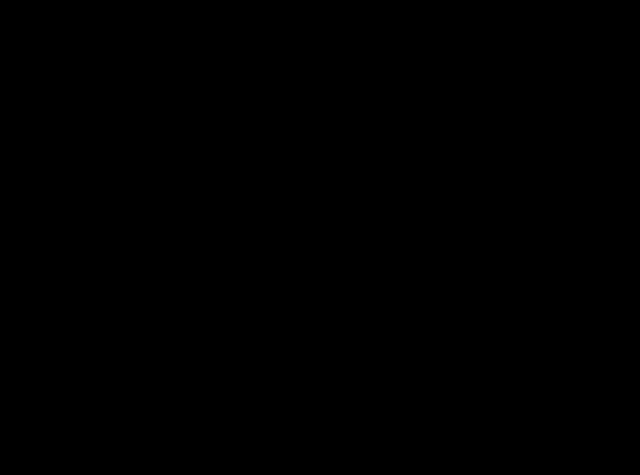
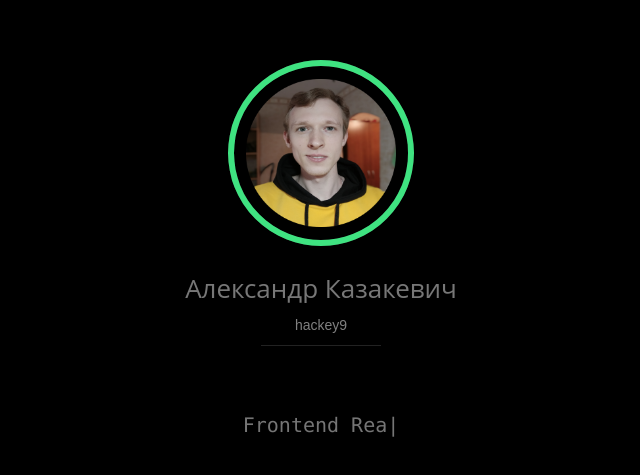
Before and after one commit to hackey9/hackey-me, a React (Create React App) app: page / in a window 1280 px wide. Shown: the part 149-624 px from the top of the page, without its empty margins (319-959 px from the left). Built offline with nearby package versions, Linux system fonts and the light colour scheme.

Commit message:
Refactoring 2

```diff
--- a/src/Components/Elements/Meet/Pro.tsx
+++ b/src/Components/Elements/Meet/Pro.tsx
@@ -31,11 +31,7 @@ const Driver: FC<{ strings: string[], delay?: number }> = ({strings, delay}) =>
     useEffect(() => {
         const handle = setTimeout(enable, (delay ?? 0) * 1000);
         return () => clearTimeout(handle);
-    }, [delay])
-
-    useEffect(() => {
-        console.log(enabled);
-    }, [enabled])
+    }, [delay]);
 
     const handlePrintEnd = useCallback(() => {
 
--- a/src/Components/Pages/Meet/Meet.tsx
+++ b/src/Components/Pages/Meet/Meet.tsx
@@ -29,4 +29,8 @@ const Meet: FC<{ loading?: boolean }> = ({loading}) => {
 export default Meet;
 
 
-const Layout: FC = () => <motion.div layout className={css.layout}/>
+const Layout: FC = ({children}) => (
+    <motion.div layout className={css.layout}>
+        {children}
+    </motion.div>
+);
```
